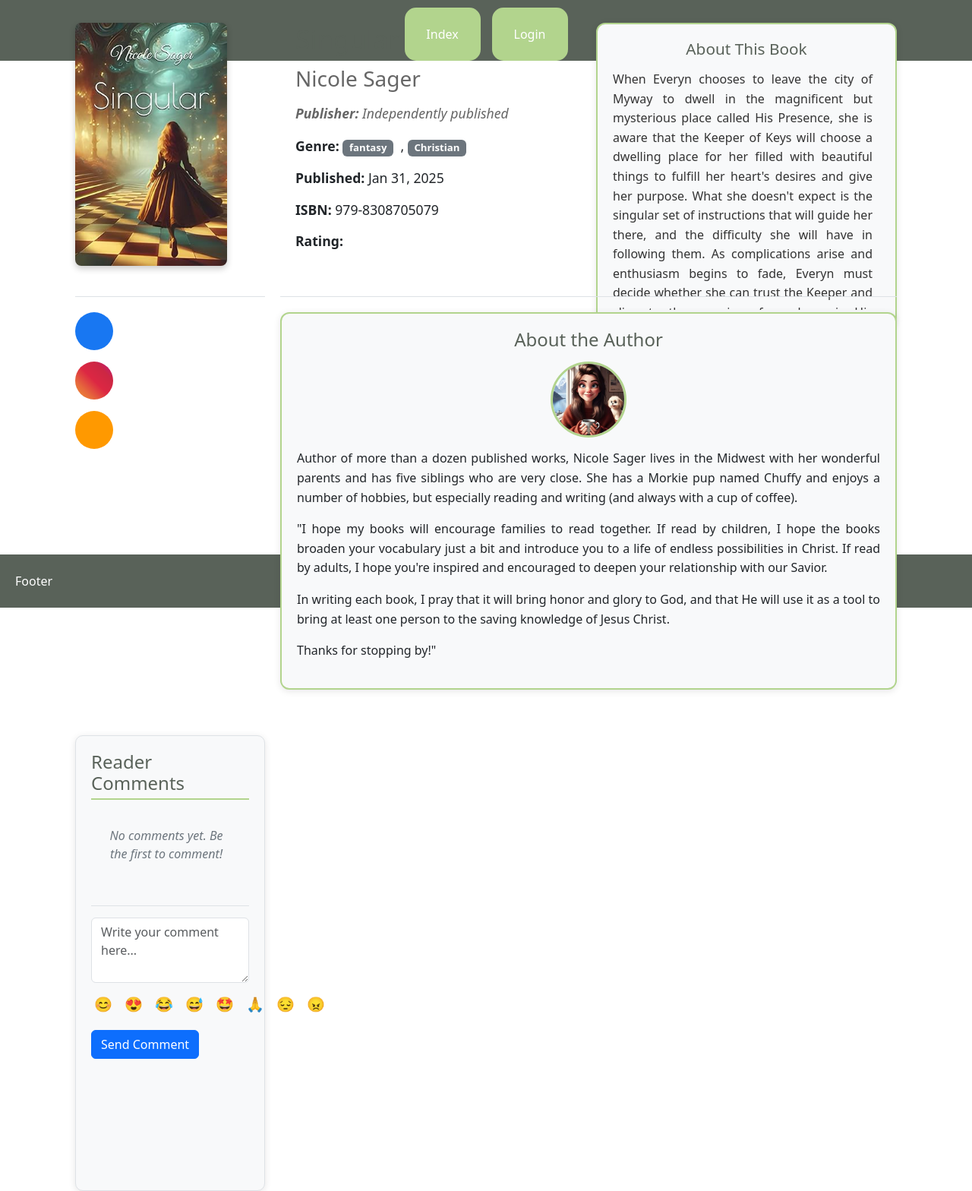
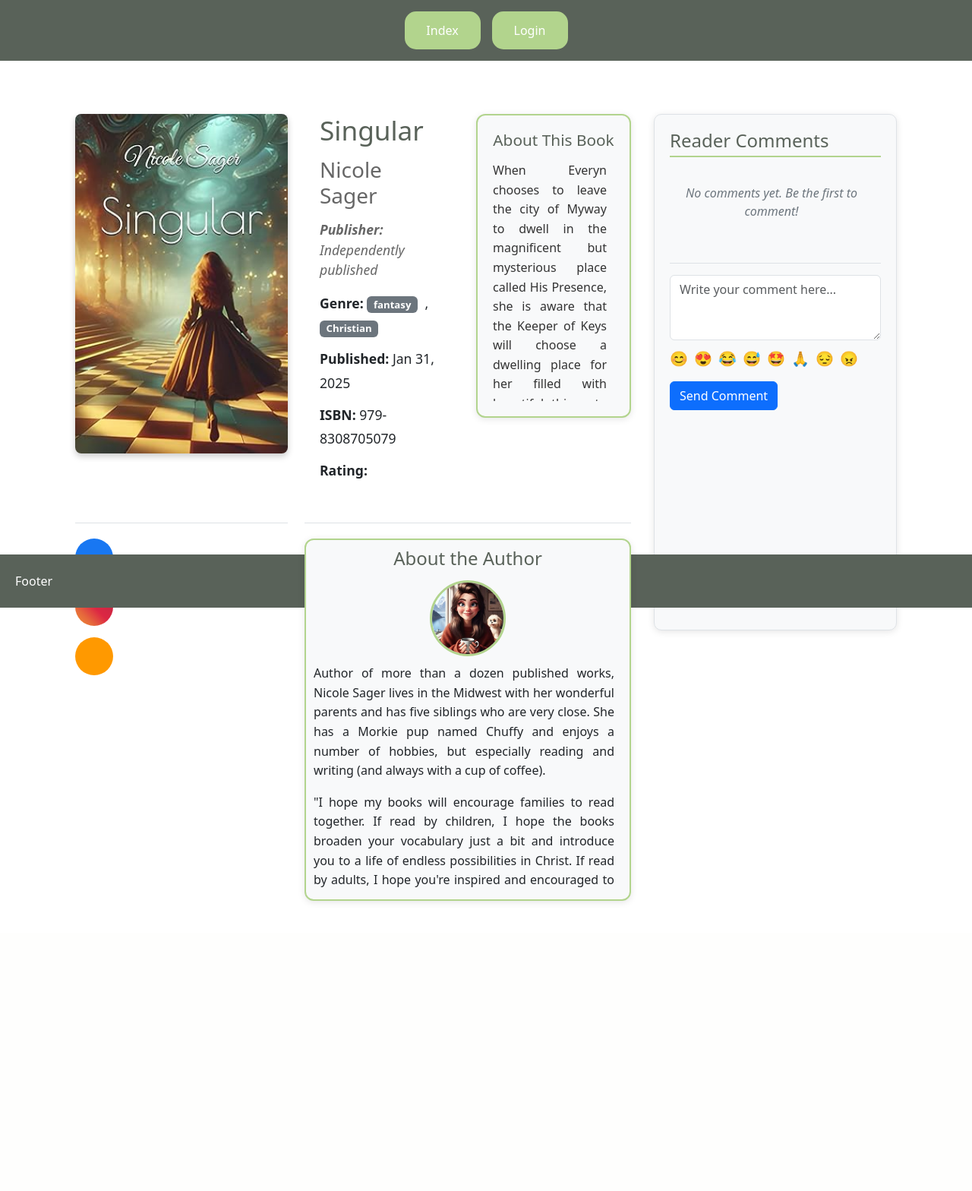
Before and after one commit to BryZd/PY_CV_project, a Django app: page /projectcv/1/book_detail/ in a window 1280 px wide. Shown: the whole page at 76% size. After the commit the page ends 1188 px from the top, so only its background shows below. Run offline with Django 4.2, Linux system fonts and the light colour scheme; data comes from the database, SQL or seed files in the repository; both versions use the stored data as it was after the commit; data that the repository does not hold is empty; some libraries are stand-ins or nearby versions.

Commit message:
1.style done
2. need to update social networks links

```diff
--- a/mycv/projectcv/static/css/style.css
+++ b/mycv/projectcv/static/css/style.css
@@ -133,9 +133,9 @@ nav {
 /* Book Main Section Layout */
 .book-main-section {
     display: grid;
-    grid-template-columns: 300px 1fr 1fr;
+    grid-template-columns: minmax(250px, 300px) 1fr 1fr;
     grid-template-rows: auto auto auto;
-    gap: 20px;
+    gap: clamp(15px, 3vw, 20px);
     align-items: start;
 }
 
@@ -275,7 +275,7 @@ nav {
 .author-bio-frame {
     border: 2px solid #b2d48d;
     border-radius: 12px;
-    padding: 20px;
+    padding: 10px;
     background-color: #f8f9fa;
     box-shadow: 0 2px 10px rgba(0,0,0,0.1);
     max-height: 700px;
@@ -295,7 +295,7 @@ nav {
     border-radius: 50%;
     object-fit: cover;
     display: block;
-    margin: 0 auto 15px;
+    margin: 0 auto 10px;
     border: 3px solid #b2d48d;
 }
 
@@ -322,6 +322,7 @@ nav {
     max-height: 300px;
     overflow-y: auto;
     flex: 1;
+    padding-right: 10px;
 }
 
 /* Social Links */
@@ -442,7 +443,7 @@ nav {
 .emoji {
     font-size: 1.2rem;
     cursor: pointer;
-    padding: 4px;
+    padding: 0;
     border-radius: 4px;
     transition: background-color 0.2s ease;
 }
@@ -667,8 +668,9 @@ footer {
 /* Tablet Devices (min-width: 768px) */
 @media (min-width: 768px) {
     .nav_item {
-        height: 70px;
-        line-height: 70px;
+        width: 60px;
+        height: 40px;
+        line-height: 40px;
         min-width: 100px;
         font-size: 1rem;
     }
@@ -688,8 +690,8 @@ footer {
 @media (min-width: 1024px) {
     .nav_item {
         width: 70px;
-        height: 70px;
-        line-height: 100px;
+        height: 50px;
+        line-height: 50px;
         font-size: 1rem;
     }
 
@@ -755,12 +766,41 @@ footer {
     }
 }
 
+/* Medium-Large Desktop (1201px-1440px */
+@media (min-width: 1201px) and (max-width: 1440px) {
+    .book-detail-container {
+        grid-template-columns: 1fr 320px;
+        max-width: 1200px;
+        gap: 30px;
+        transition: transform 0.3s ease;
+        margin: 0 auto;
+    }
+
+    .book-main-section {
+        grid-template-columns: 280px 1fr 1fr;
+        gap: 22px;
+        transition: transform 0.3s ease;
+    }
+
+    .comments-section {
+        width: 320px;
+        padding: 20px;
+        transition: transform 0.3s ease;
+    }
+
+    .book-cover, .book-placeholder {
+        max-width: 280px;
+    }
+
+    .book-placeholder {}
+}
+
 /* Extra Large Desktop (min-width: 1441px and max-width: 1919px) */
 @media (min-width: 1441px) and (max-width: 1919px) {
     .nav_item {
         width: 110px;
-        height: 85px;
-        line-height: 85px;
+        height: 65px;
+        line-height: 65px;
         font-size: 1.05rem;
         margin: 10px;
     }
```
Also changed, not shown: other parts of mycv/projectcv/static/css/style.css (+29 -9 lines), mycv/db.sqlite3.
